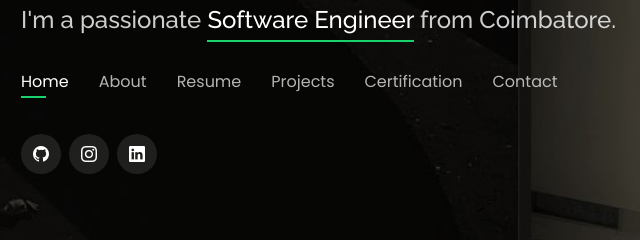
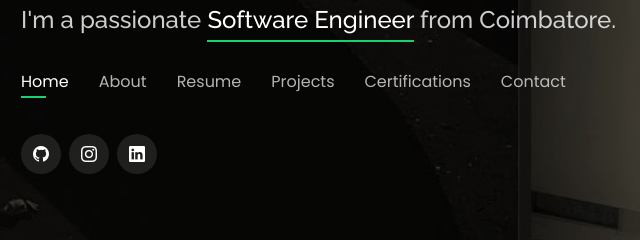
Before and after one commit to sneha512/PORTFOLIO, a plain HTML site: page index.html in a window 1280 px wide. Shown: the part 344-584 px from the top of the page, 61-701 px from the left. Drawn offline with nearby package versions, Linux system fonts and the light colour scheme.

Commit message:
Update index.html

```diff
--- a/index.html
+++ b/index.html
@@ -52,7 +52,7 @@
           <li><a class="nav-link" href="#about">About</a></li>
           <li><a class="nav-link" href="#resume">Resume</a></li>
           <li><a class="nav-link" href="#services">Projects</a></li>
-          <li><a class="nav-link" href="#portfolio">Certification</a></li>
+          <li><a class="nav-link" href="#portfolio">Certifications</a></li>
           <li><a class="nav-link" href="#contact">Contact</a></li>
         </ul>
         <i class="bi bi-list mobile-nav-toggle"></i>
```
